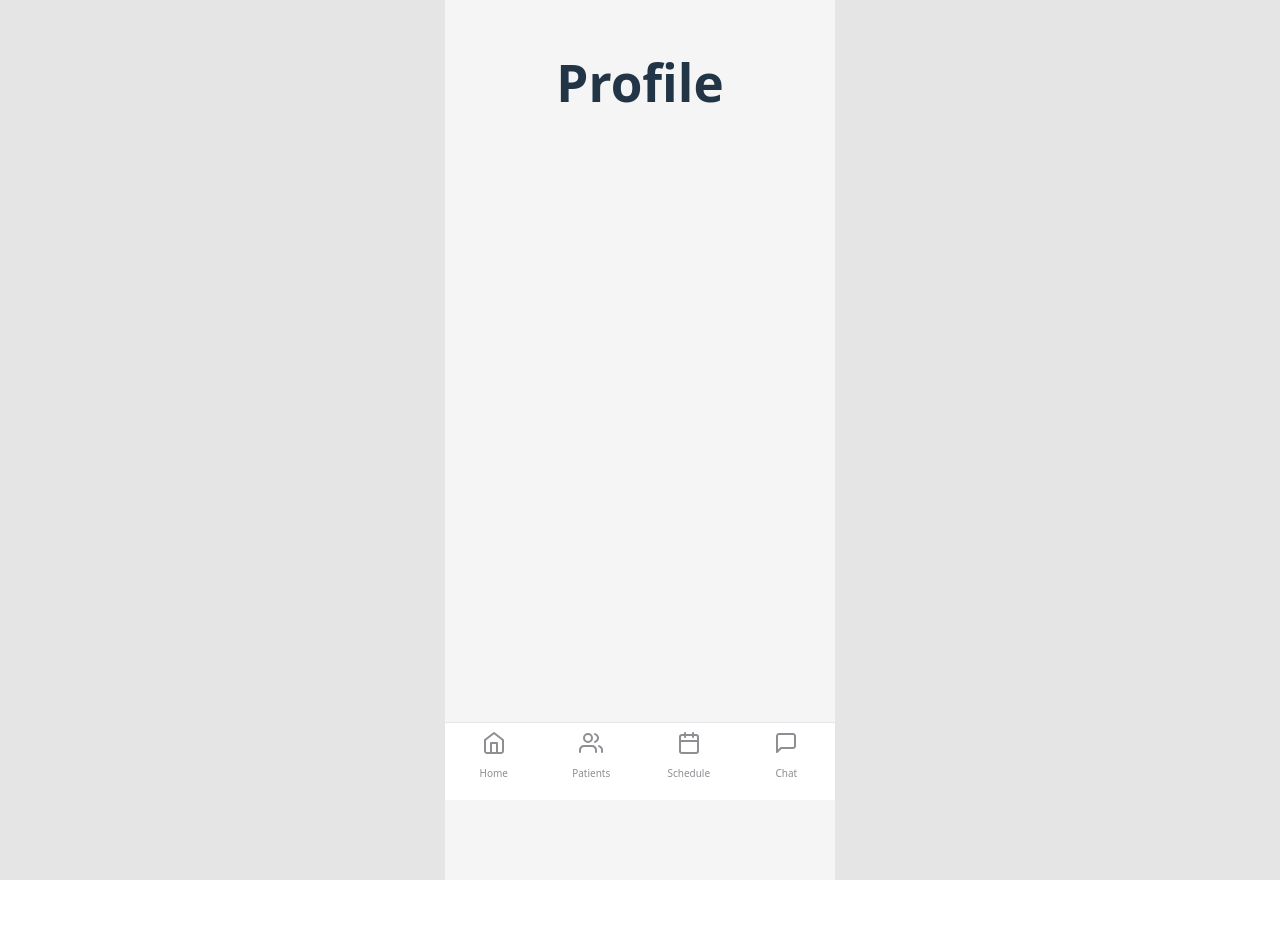
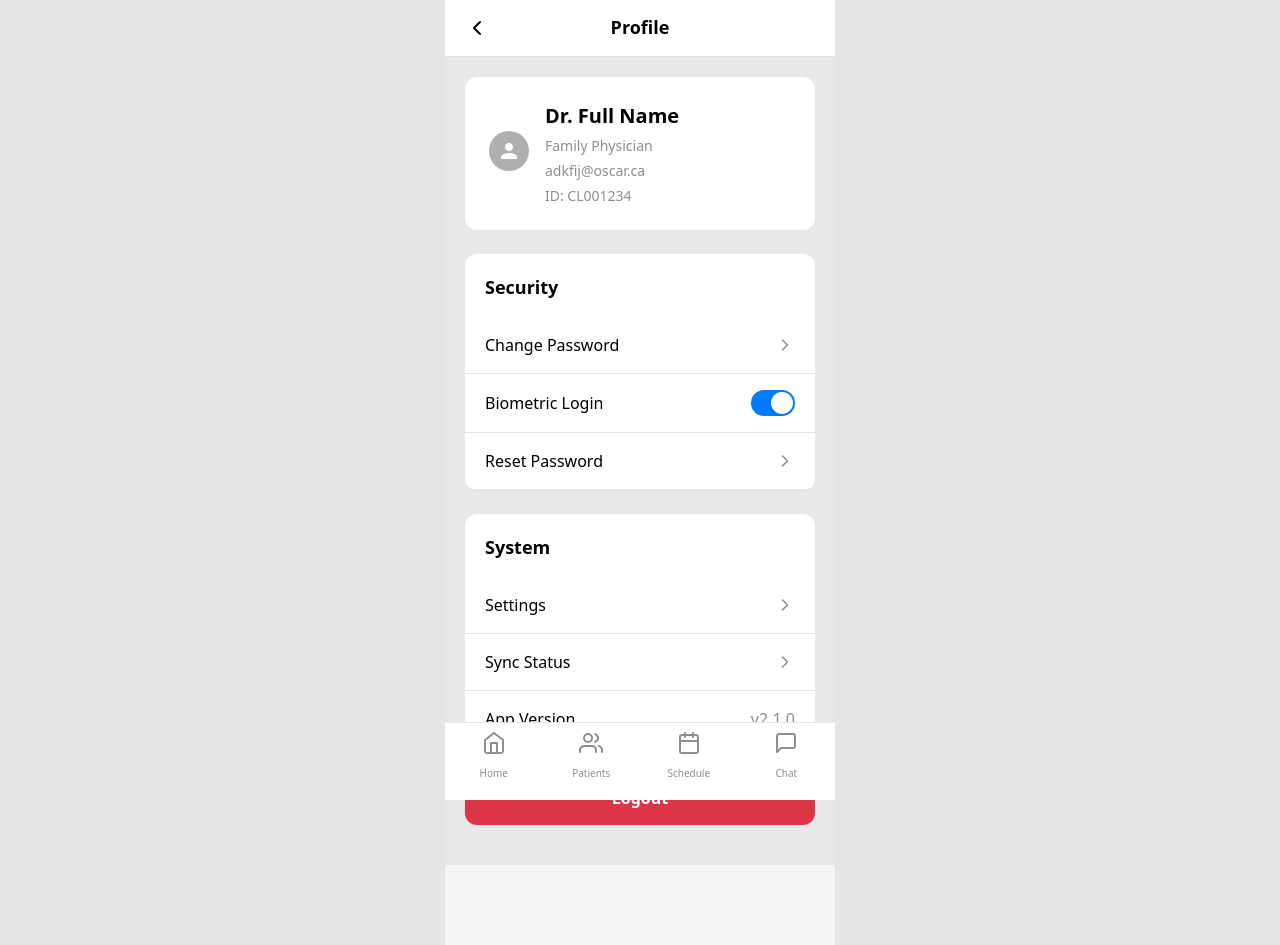
Before and after one commit to kateyang1998/novalab-oscar-mobile-pro, a React (Vite) app: page /profile in a window 1280 px wide. Before the commit the page ends 880 px from the top, so only its background shows below. Built offline with nearby package versions, Linux system fonts and the light colour scheme.

Commit message:
add: profile screen ui features implementation

```diff
--- a/src/screens/ProfileScreen.jsx
+++ b/src/screens/ProfileScreen.jsx
@@ -1,17 +1,340 @@
+import { useNavigate } from "react-router-dom";
+import { useState } from "react";
+import BottomTab from "../components/BottomTab";
+
 const ProfileScreen = () => {
+  const navigate = useNavigate();
+  const [biometricEnabled, setBiometricEnabled] = useState(true);
+
+  const handleBackClick = () => {
+    navigate(-1);
+  };
+
+  const handleLogout = () => {
+    // TODO: Implement logout functionality
+    console.log("Logout clicked");
+    // For now, just navigate to sign in or home
+    navigate("/signin");
+  };
+
   return (
     <div style={styles.container}>
-      <h1>Profile</h1>
+      {/* Header */}
+      <div style={styles.header}>
+        <button style={styles.backButton} onClick={handleBackClick}>
+          <svg
+            width="24"
+            height="24"
+            viewBox="0 0 24 24"
+            fill="none"
+            xmlns="http://www.w3.org/2000/svg"
+          >
+            <path
+              d="M15 18l-6-6 6-6"
+              stroke="#000000"
+              strokeWidth="2"
+              strokeLinecap="round"
+              strokeLinejoin="round"
+            />
+          </svg>
+        </button>
+        <h1 style={styles.headerTitle}>Profile</h1>
+        <div style={styles.spacer}></div>
+      </div>
+
+      <div style={styles.content}>
+        {/* User Profile Card */}
+        <div style={styles.profileCard}>
+          <div style={styles.profileIcon}>
+            <svg
+              width="40"
+              height="40"
+              viewBox="0 0 40 40"
+              fill="none"
+              xmlns="http://www.w3.org/2000/svg"
+            >
+              <circle cx="20" cy="20" r="20" fill="#B0B0B0" />
+              <path
+                d="M20 20c2.21 0 4-1.79 4-4s-1.79-4-4-4-4 1.79-4 4 1.79 4 4 4zm0 2c-2.67 0-8 1.34-8 4v2h16v-2c0-2.66-5.33-4-8-4z"
+                fill="white"
+              />
+            </svg>
+          </div>
+          <div style={styles.profileInfo}>
+            <h2 style={styles.doctorName}>Dr. Full Name</h2>
+            <p style={styles.specialty}>Family Physician</p>
+            <p style={styles.email}>adkfij@oscar.ca</p>
+            <p style={styles.doctorId}>ID: CL001234</p>
+          </div>
+        </div>
+
+        {/* Security Section */}
+        <div style={styles.section}>
+          <h3 style={styles.sectionTitle}>Security</h3>
+
+          <div style={styles.menuItem}>
+            <span style={styles.menuItemText}>Change Password</span>
+            <svg
+              width="20"
+              height="20"
+              viewBox="0 0 20 20"
+              fill="none"
+              xmlns="http://www.w3.org/2000/svg"
+            >
+              <path
+                d="M7.5 15L12.5 10L7.5 5"
+                stroke="#8E8E93"
+                strokeWidth="1.5"
+                strokeLinecap="round"
+                strokeLinejoin="round"
+              />
+            </svg>
+          </div>
+
+          <div style={styles.menuItem}>
+            <span style={styles.menuItemText}>Biometric Login</span>
+            <div
+              style={{
+                ...styles.toggleSwitch,
+                backgroundColor: biometricEnabled ? "#007AFF" : "#E5E5E7"
+              }}
+              onClick={() => setBiometricEnabled(!biometricEnabled)}
+            >
+              <div
+                style={{
+                  ...styles.toggleKnob,
+                  transform: biometricEnabled ? "translateX(20px)" : "translateX(2px)"
+                }}
+              ></div>
+            </div>
+          </div>
+
+          <div style={styles.menuItem}>
+            <span style={styles.menuItemText}>Reset Password</span>
+            <svg
+              width="20"
+              height="20"
+              viewBox="0 0 20 20"
+              fill="none"
+              xmlns="http://www.w3.org/2000/svg"
+            >
+              <path
+                d="M7.5 15L12.5 10L7.5 5"
+                stroke="#8E8E93"
+                strokeWidth="1.5"
+                strokeLinecap="round"
+                strokeLinejoin="round"
+              />
+            </svg>
+          </div>
+        </div>
+
+        {/* System Section */}
+        <div style={styles.section}>
+          <h3 style={styles.sectionTitle}>System</h3>
+
+          <div style={styles.menuItem}>
+            <span style={styles.menuItemText}>Settings</span>
+            <svg
+              width="20"
+              height="20"
+              viewBox="0 0 20 20"
+              fill="none"
+              xmlns="http://www.w3.org/2000/svg"
+            >
+              <path
+                d="M7.5 15L12.5 10L7.5 5"
+                stroke="#8E8E93"
+                strokeWidth="1.5"
+                strokeLinecap="round"
+                strokeLinejoin="round"
+              />
+            </svg>
+          </div>
+
+          <div style={styles.menuItem}>
+            <span style={styles.menuItemText}>Sync Status</span>
+            <svg
+              width="20"
+              height="20"
+              viewBox="0 0 20 20"
+              fill="none"
+              xmlns="http://www.w3.org/2000/svg"
+            >
+              <path
+                d="M7.5 15L12.5 10L7.5 5"
+                stroke="#8E8E93"
+                strokeWidth="1.5"
+                strokeLinecap="round"
+                strokeLinejoin="round"
+              />
+            </svg>
+          </div>
+
+          <div style={styles.menuItemNoBorder}>
+            <span style={styles.menuItemText}>App Version</span>
+            <span style={styles.versionText}>v2.1.0</span>
+          </div>
+        </div>
+
+        {/* Logout Button */}
+        <button style={styles.logoutButton} onClick={handleLogout}>
+          Logout
+        </button>
+      </div>
+
+      {/* Bottom Navigation */}
+      <BottomTab />
     </div>
   );
 };
 
 const styles = {
   container: {
+    backgroundColor: "#E8E8E8",
+    minHeight: "100vh",
+    display: "flex",
+    flexDirection: "column",
+  },
+  header: {
+    backgroundColor: "#FFFFFF",
+    padding: "16px 20px",
+    display: "flex",
+    alignItems: "center",
+    justifyContent: "space-between",
+    borderBottom: "1px solid #E0E0E0",
+  },
+  backButton: {
+    background: "none",
+    border: "none",
+    cursor: "pointer",
+    padding: "0",
+    display: "flex",
+    alignItems: "center",
+  },
+  headerTitle: {
+    fontSize: "18px",
+    fontWeight: "600",
+    color: "#000000",
+    margin: "0",
+    flex: 1,
+    textAlign: "center",
+  },
+  spacer: {
+    width: "24px",
+  },
+  content: {
+    flex: 1,
     padding: "20px",
+    maxWidth: "600px",
+    margin: "0 auto",
+    width: "100%",
+    boxSizing: "border-box",
+  },
+  profileCard: {
+    backgroundColor: "#FFFFFF",
+    borderRadius: "12px",
+    padding: "24px",
+    marginBottom: "24px",
     display: "flex",
-    justifyContent: "center",
-    minHeight: "calc(100vh - 80px)",
+    alignItems: "center",
+    gap: "16px",
+  },
+  profileIcon: {
+    flexShrink: 0,
+  },
+  profileInfo: {
+    flex: 1,
+  },
+  doctorName: {
+    fontSize: "20px",
+    fontWeight: "700",
+    color: "#000000",
+    margin: "0 0 4px 0",
+  },
+  specialty: {
+    fontSize: "14px",
+    color: "#8E8E93",
+    margin: "0 0 4px 0",
+  },
+  email: {
+    fontSize: "14px",
+    color: "#8E8E93",
+    margin: "0 0 4px 0",
+  },
+  doctorId: {
+    fontSize: "14px",
+    color: "#8E8E93",
+    margin: "0",
+  },
+  section: {
+    backgroundColor: "#FFFFFF",
+    borderRadius: "12px",
+    padding: "0",
+    marginBottom: "24px",
+    overflow: "hidden",
+  },
+  sectionTitle: {
+    fontSize: "18px",
+    fontWeight: "600",
+    color: "#000000",
+    margin: "0",
+    padding: "20px 20px 16px 20px",
+  },
+  menuItem: {
+    display: "flex",
+    alignItems: "center",
+    justifyContent: "space-between",
+    padding: "16px 20px",
+    borderBottom: "1px solid #E5E5E7",
+    cursor: "pointer",
+  },
+  menuItemNoBorder: {
+    display: "flex",
+    alignItems: "center",
+    justifyContent: "space-between",
+    padding: "16px 20px",
+    cursor: "pointer",
+  },
+  menuItemText: {
+    fontSize: "16px",
+    color: "#000000",
+    fontWeight: "400",
+  },
+  versionText: {
+    fontSize: "16px",
+    color: "#8E8E93",
+    fontWeight: "400",
+  },
+  toggleSwitch: {
+    width: "44px",
+    height: "26px",
+    borderRadius: "13px",
+    position: "relative",
+    cursor: "pointer",
+    transition: "background-color 0.2s",
+  },
+  toggleKnob: {
+    width: "22px",
+    height: "22px",
+    backgroundColor: "#FFFFFF",
+    borderRadius: "11px",
+    position: "absolute",
+    top: "2px",
+    transition: "transform 0.2s",
+    boxShadow: "0 1px 3px rgba(0, 0, 0, 0.1)",
+  },
+  logoutButton: {
+    width: "100%",
+    padding: "16px",
+    backgroundColor: "#DC3545",
+    color: "#FFFFFF",
+    border: "none",
+    borderRadius: "12px",
+    fontSize: "16px",
+    fontWeight: "600",
+    cursor: "pointer",
+    marginBottom: "20px",
   },
 };
 
```
